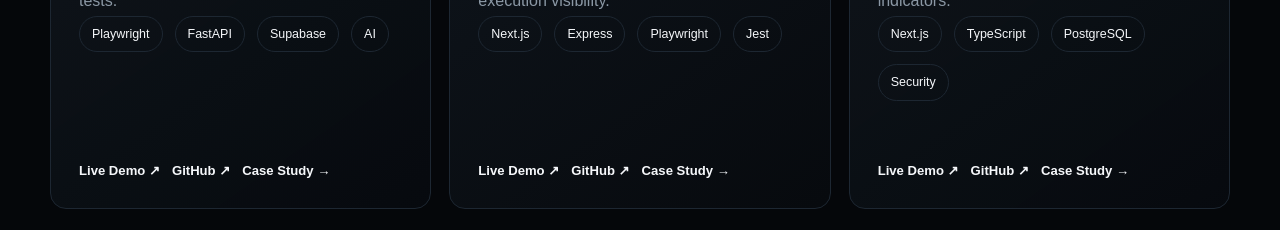
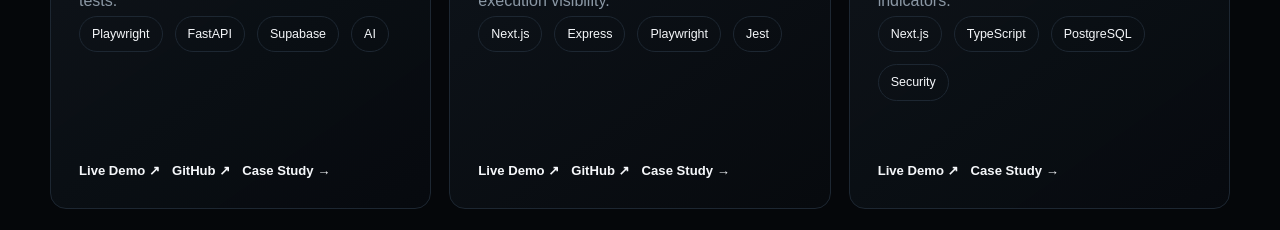
Before and after one commit to josemanuelsuarez110/jmtechlab-portfolio, a Next.js app: page / in a window 1280 px wide. Shown: the part 1300-1530 px from the top of the page. Built offline with nearby package versions, Linux system fonts and the light colour scheme.

Commit message:
Connect real project demos and repositories

```diff
--- a/app/page.tsx
+++ b/app/page.tsx
@@ -5,6 +5,8 @@ const projects = [
       "AI-powered QA automation platform for designing, executing and analyzing software tests.",
     stack: ["Playwright", "FastAPI", "Supabase", "AI"],
     type: "QA Automation · AI",
+    demo: "https://qaforge-ai-rszs.vercel.app",
+    github: "https://github.com/josemanuelsuarez110/qaforge-ai",
   },
   {
     title: "QA Sentinel",
@@ -12,6 +14,8 @@ const projects = [
       "Full-stack quality engineering platform focused on automated testing, CI/CD and execution visibility.",
     stack: ["Next.js", "Express", "Playwright", "Jest"],
     type: "SDET · Automation",
+    demo: "https://qa-sentinel-platform.vercel.app",
+    github: "https://github.com/josemanuelsuarez110/qa-sentinel-platform",
   },
   {
     title: "SentinelX",
@@ -19,6 +23,8 @@ const projects = [
       "Security-focused dashboard for monitoring events, anomalies and technical risk indicators.",
     stack: ["Next.js", "TypeScript", "PostgreSQL", "Security"],
     type: "Cybersecurity · Engineering",
+    demo: "https://sentinelx-security-dashboard.vercel.app",
+    github: "",
   },
 ];
 
@@ -126,8 +132,24 @@ export default function Home() {
               </div>
 
               <div className="project-links">
-                <a href="#">Live Demo ↗</a>
-                <a href="#">GitHub ↗</a>
+                <a
+                  href={project.demo}
+                  target="_blank"
+                  rel="noreferrer"
+                >
+                  Live Demo ↗
+                </a>
+
+                {project.github && (
+                  <a
+                    href={project.github}
+                    target="_blank"
+                    rel="noreferrer"
+                  >
+                    GitHub ↗
+                  </a>
+                )}
+
                 <a href="#">Case Study →</a>
               </div>
             </article>
```
